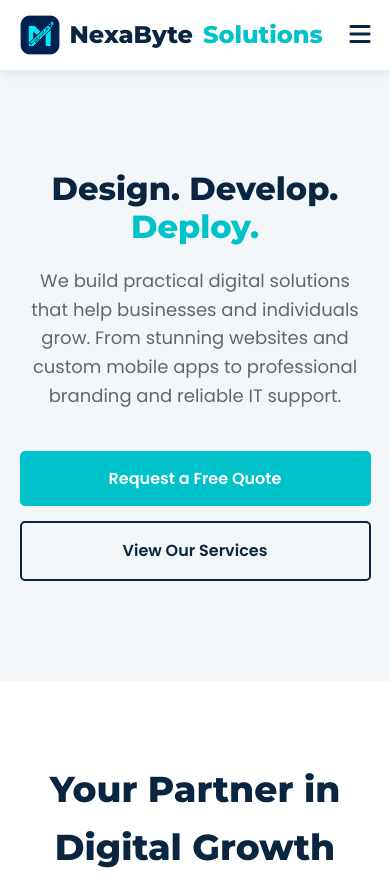
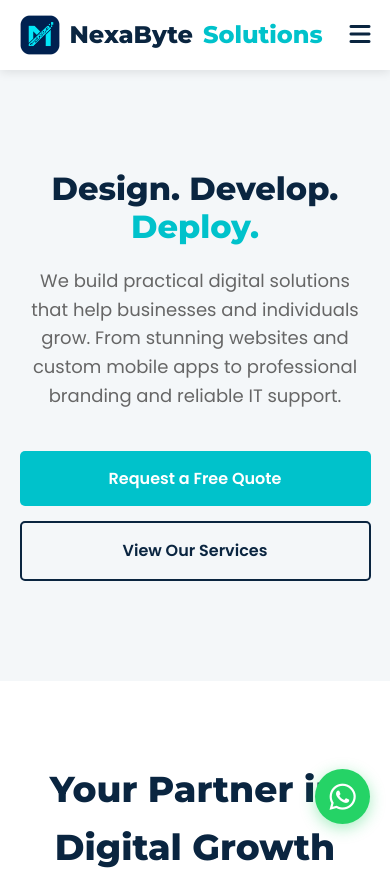
Before and after one commit to nexabyte0267/nexabytesolutions, a plain HTML site: page index.html in a window 390 px wide. Shown: the top 879 px of the page. Drawn offline with Linux system fonts and the light colour scheme.

Commit message:
Implement floating WhatsApp button in style.css
Added a floating WhatsApp button with responsive styles.

```diff
--- a/style.css
+++ b/style.css
@@ -578,3 +578,39 @@ footer {
         margin: 0 auto;
     }
 }
+
+/* --- FLOATING WHATSAPP BUTTON --- */
+.floating-whatsapp {
+    position: fixed;
+    bottom: 30px;
+    right: 30px;
+    background-color: #25D366; /* Official WhatsApp Green */
+    color: white;
+    font-size: 35px;
+    width: 65px;
+    height: 65px;
+    border-radius: 50%;
+    display: flex;
+    justify-content: center;
+    align-items: center;
+    box-shadow: 0 4px 15px rgba(37, 211, 102, 0.4);
+    z-index: 1000;
+    transition: all 0.3s ease;
+}
+
+.floating-whatsapp:hover {
+    transform: scale(1.1) translateY(-5px);
+    background-color: #1ebe57;
+    color: white;
+}
+
+/* Responsive tweak for mobile */
+@media (max-width: 768px) {
+    .floating-whatsapp {
+        bottom: 20px;
+        right: 20px;
+        width: 55px;
+        height: 55px;
+        font-size: 30px;
+    }
+}
```
